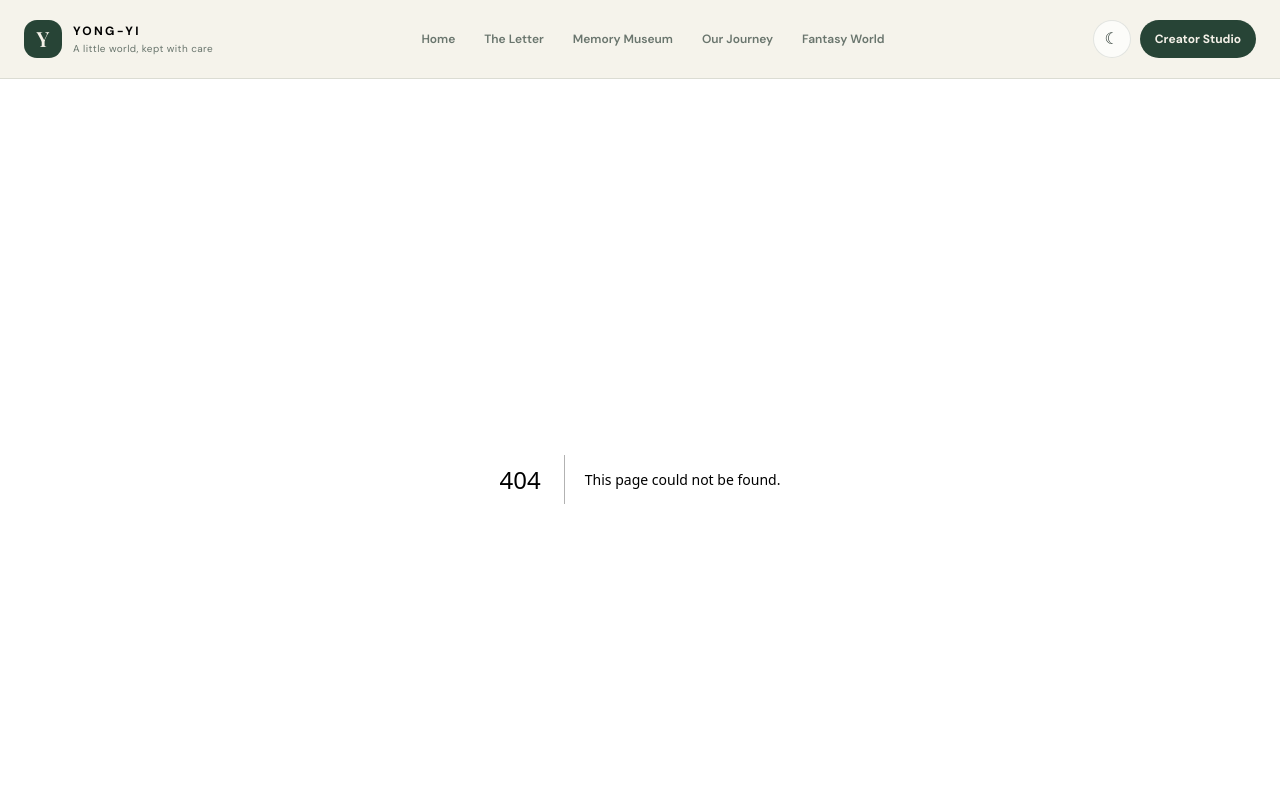
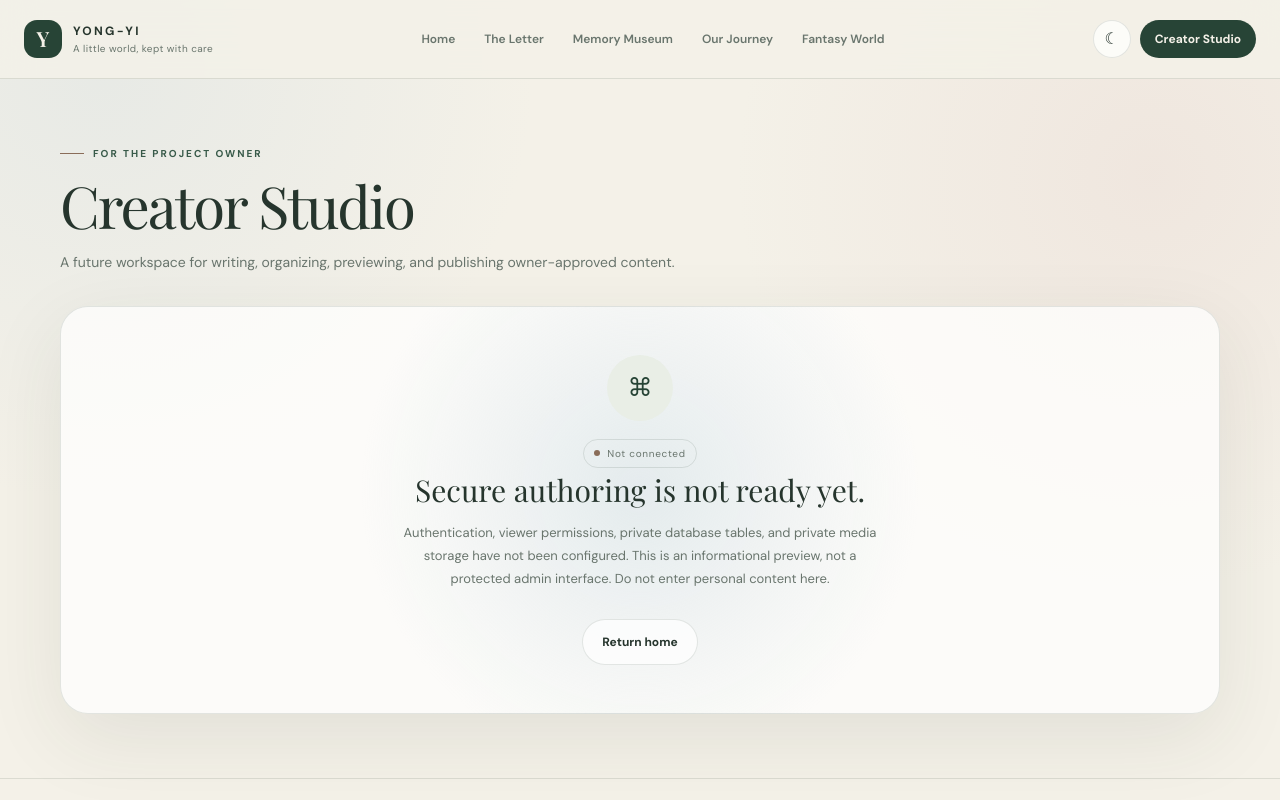
Before and after one commit to Velox-Lap/Yong-Yi, a Next.js app: page /creator in a window 1280 px wide. Before the commit this address had no page. Shown: the top 800 px of the page. Built offline with nearby package versions, Linux system fonts and the light colour scheme.

Commit message:
feat: add creator studio readiness screen

```diff
--- /dev/null
+++ b/src/app/creator/page.tsx
@@ -0,0 +1,37 @@
+import type { Metadata } from "next";
+import Link from "next/link";
+
+export const metadata: Metadata = {
+  title: "Creator Studio",
+  robots: { index: false, follow: false },
+};
+
+export default function CreatorPage() {
+  return (
+    <div className="container">
+      <section className="page-hero">
+        <span className="eyebrow">For the project owner</span>
+        <h1 className="page-title">Creator Studio</h1>
+        <p className="page-lead">
+          A future workspace for writing, organizing, previewing, and publishing owner-approved
+          content.
+        </p>
+      </section>
+      <section className="content-panel placeholder-panel" style={{ marginBottom: 64 }}>
+        <div>
+          <div className="placeholder-symbol" aria-hidden="true">⌘</div>
+          <span className="label-pill"><span className="label-dot" /> Not connected</span>
+          <h2>Secure authoring is not ready yet.</h2>
+          <p>
+            Authentication, viewer permissions, private database tables, and private media
+            storage have not been configured. This is an informational preview, not a protected
+            admin interface. Do not enter personal content here.
+          </p>
+          <div className="hero-actions" style={{ justifyContent: "center" }}>
+            <Link className="button-secondary" href="/">Return home</Link>
+          </div>
+        </div>
+      </section>
+    </div>
+  );
+}
```
